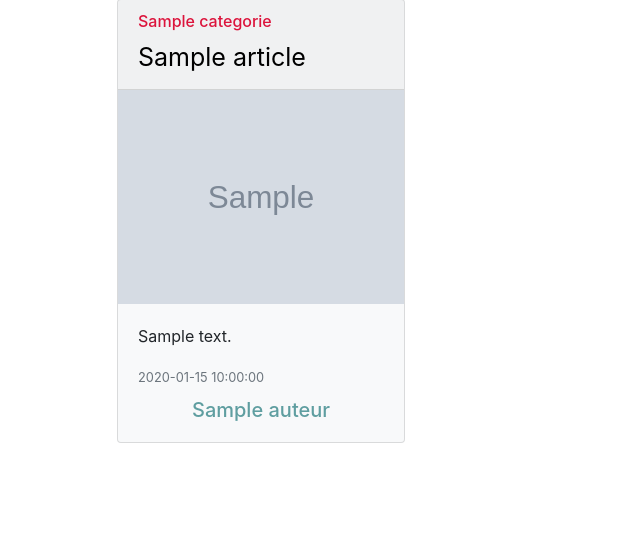
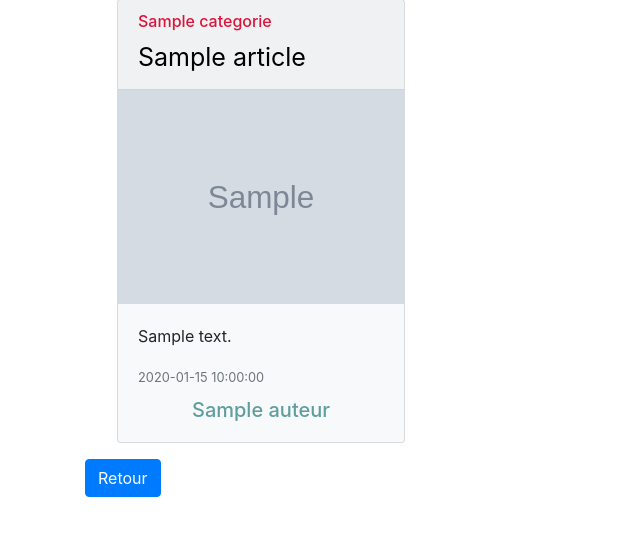
Before and after one commit to pascalmartinez/Blog-V2.0, a PHP site: page /html/article.php?id=1 in a window 1280 px wide. Shown: the part 33-592 px from the top of the page, without its empty margins (0-640 px from the left). Run offline with PHP 8.4, Linux system fonts and the light colour scheme; tables that the repository leaves empty hold one stand-in row (values such as "Sample post"); grey boxes marked "Sample" are stand-in pictures; some libraries are stand-ins or nearby versions.

Commit message:
Boutton retour

```diff
--- a/html/article.php
+++ b/html/article.php
@@ -25,6 +25,10 @@
                     afficherCard($stmt);
                 ?>
                 </div>
+
+                <div class="container">
+                    <a href="../index.php"><button type="button" name="button" class="btn btn-primary">Retour</button></a>
+                </div>
             <?php include '../includes/base_js.html' ?>
             <script type="text/javascript" src="../js/jqueryArticle.js"></script>
         </body>
```
